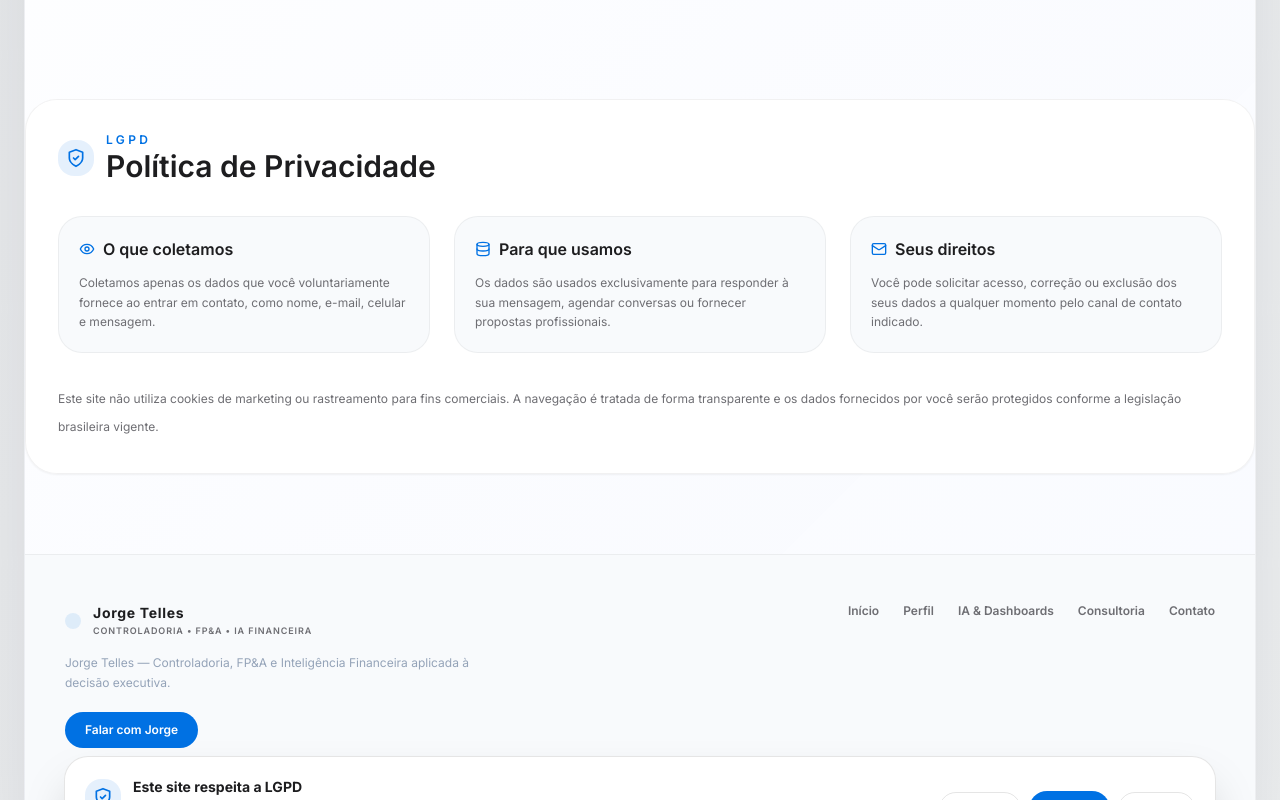
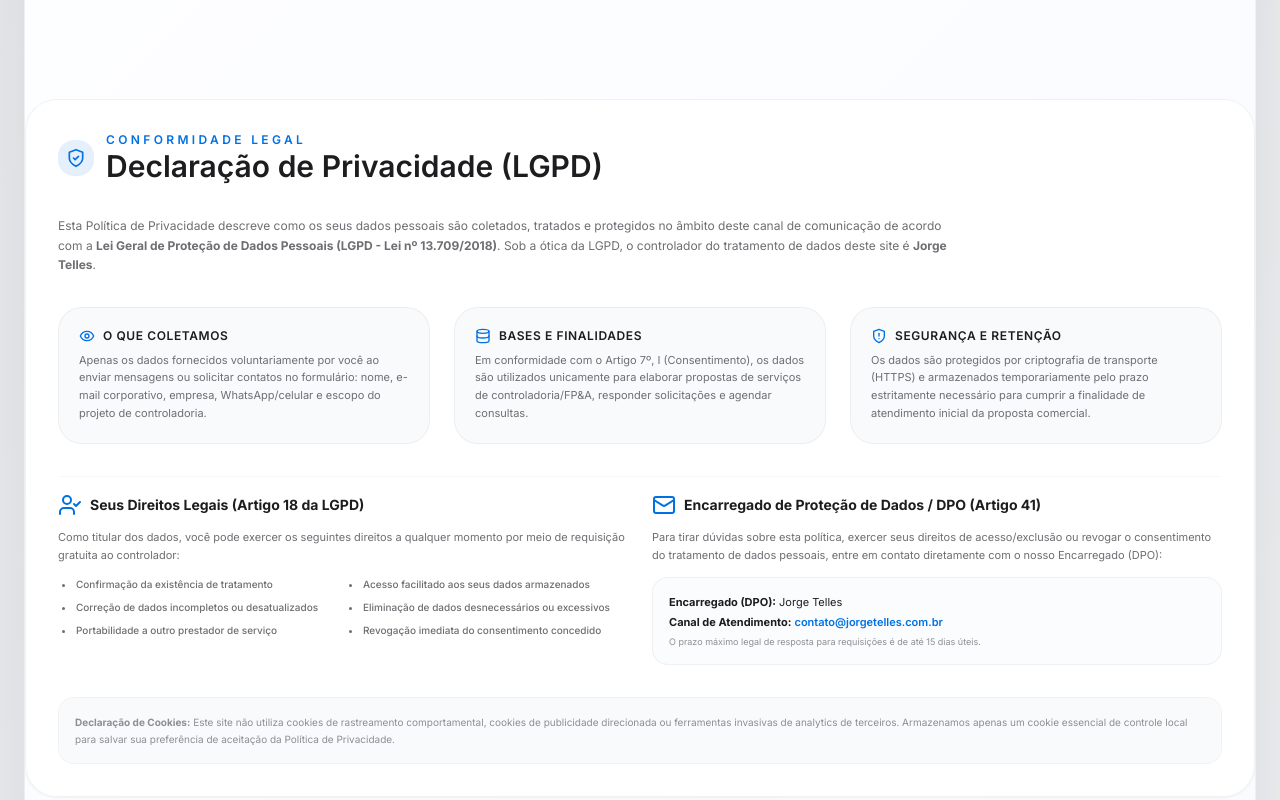
Before and after one commit to tellesjorge/site, a React (Vite) app: page /contato in a window 1280 px wide. Shown: the part 1100-1900 px from the top of the page. Built offline with nearby package versions, Linux system fonts and the light colour scheme; the HTML template or start-up script is replaced by a standard one.

Commit message:
ajusta conformidade com a LGPD e termos

```diff
--- a/src/components/PrivacyPolicy.tsx
+++ b/src/components/PrivacyPolicy.tsx
@@ -1,5 +1,5 @@
 import { motion } from 'framer-motion'
-import { Database, Eye, ShieldCheck, Mail } from 'lucide-react'
+import { Database, Eye, ShieldCheck, Mail, UserCheck, ShieldAlert } from 'lucide-react'
 
 function PrivacyPolicy() {
   return (
@@ -9,53 +9,97 @@ function PrivacyPolicy() {
       whileInView={{ opacity: 1, y: 0 }}
       viewport={{ once: true, amount: 0.2 }}
       transition={{ duration: 0.6 }}
-      className="mb-20 rounded-[32px] border border-black/5 bg-white/90 p-8 shadow-sm"
+      className="mb-20 rounded-[32px] border border-black/5 bg-white/90 p-8 shadow-sm space-y-8"
     >
       <div className="flex flex-wrap items-center gap-3">
         <div className="rounded-2xl bg-[#0071e3]/10 p-2 text-[#0071e3]">
           <ShieldCheck className="h-5 w-5" />
         </div>
         <div>
-          <p className="text-xs uppercase tracking-[0.28em] text-[#0071e3] font-semibold">LGPD</p>
-          <h2 className="text-3xl font-semibold text-[#1d1d1f]">Política de Privacidade</h2>
+          <p className="text-xs uppercase tracking-[0.28em] text-[#0071e3] font-semibold">Conformidade Legal</p>
+          <h2 className="text-3xl font-semibold text-[#1d1d1f]">Declaração de Privacidade (LGPD)</h2>
         </div>
       </div>
 
-      <div className="mt-8 grid gap-6 lg:grid-cols-3">
-        <div className="rounded-[24px] border border-black/5 bg-slate-50 p-5">
+      <p className="text-xs text-[#6e6e73] leading-relaxed max-w-4xl">
+        Esta Política de Privacidade descreve como os seus dados pessoais são coletados, tratados e protegidos no âmbito deste canal de comunicação de acordo com a <strong>Lei Geral de Proteção de Dados Pessoais (LGPD - Lei nº 13.709/2018)</strong>. Sob a ótica da LGPD, o controlador do tratamento de dados deste site é <strong>Jorge Telles</strong>.
+      </p>
+
+      <div className="grid gap-6 md:grid-cols-2 lg:grid-cols-3">
+        {/* Box 1: O que coletamos */}
+        <div className="rounded-[24px] border border-black/5 bg-slate-50 p-5 space-y-2">
           <div className="flex items-center gap-2 text-[#0071e3]">
             <Eye className="h-4 w-4" />
-            <h3 className="font-semibold text-[#1d1d1f]">O que coletamos</h3>
+            <h3 className="font-semibold text-xs text-[#1d1d1f] uppercase tracking-wider">O que Coletamos</h3>
           </div>
-          <p className="mt-3 text-xs text-[#6e6e73] leading-relaxed">
-            Coletamos apenas os dados que você voluntariamente fornece ao entrar em contato, como nome, e-mail, celular e mensagem.
+          <p className="text-[11px] text-[#6e6e73] leading-relaxed">
+            Apenas os dados fornecidos voluntariamente por você ao enviar mensagens ou solicitar contatos no formulário: nome, e-mail corporativo, empresa, WhatsApp/celular e escopo do projeto de controladoria.
           </p>
         </div>
 
-        <div className="rounded-[24px] border border-black/5 bg-slate-50 p-5">
+        {/* Box 2: Finalidade */}
+        <div className="rounded-[24px] border border-black/5 bg-slate-50 p-5 space-y-2">
           <div className="flex items-center gap-2 text-[#0071e3]">
             <Database className="h-4 w-4" />
-            <h3 className="font-semibold text-[#1d1d1f]">Para que usamos</h3>
+            <h3 className="font-semibold text-xs text-[#1d1d1f] uppercase tracking-wider">Bases e Finalidades</h3>
           </div>
-          <p className="mt-3 text-xs text-[#6e6e73] leading-relaxed">
-            Os dados são usados exclusivamente para responder à sua mensagem, agendar conversas ou fornecer propostas profissionais.
+          <p className="text-[11px] text-[#6e6e73] leading-relaxed">
+            Em conformidade com o Artigo 7º, I (Consentimento), os dados são utilizados unicamente para elaborar propostas de serviços de controladoria/FP&A, responder solicitações e agendar consultas.
           </p>
         </div>
 
-        <div className="rounded-[24px] border border-black/5 bg-slate-50 p-5">
+        {/* Box 3: Segurança */}
+        <div className="rounded-[24px] border border-black/5 bg-slate-50 p-5 space-y-2">
           <div className="flex items-center gap-2 text-[#0071e3]">
-            <Mail className="h-4 w-4" />
-            <h3 className="font-semibold text-[#1d1d1f]">Seus direitos</h3>
+            <ShieldAlert className="h-4 w-4" />
+            <h3 className="font-semibold text-xs text-[#1d1d1f] uppercase tracking-wider">Segurança e Retenção</h3>
           </div>
-          <p className="mt-3 text-xs text-[#6e6e73] leading-relaxed">
-            Você pode solicitar acesso, correção ou exclusão dos seus dados a qualquer momento pelo canal de contato indicado.
+          <p className="text-[11px] text-[#6e6e73] leading-relaxed">
+            Os dados são protegidos por criptografia de transporte (HTTPS) e armazenados temporariamente pelo prazo estritamente necessário para cumprir a finalidade de atendimento inicial da proposta comercial.
           </p>
         </div>
       </div>
 
-      <p className="mt-8 text-xs leading-7 text-[#6e6e73]">
-        Este site não utiliza cookies de marketing ou rastreamento para fins comerciais. A navegação é tratada de forma transparente e os dados fornecidos por você serão protegidos conforme a legislação brasileira vigente.
-      </p>
+      <div className="grid gap-6 lg:grid-cols-2 pt-4 border-t border-slate-100/60">
+        {/* Direitos do Titular */}
+        <div className="space-y-3">
+          <h4 className="text-sm font-bold text-[#1d1d1f] flex items-center gap-2">
+            <UserCheck className="h-4.5 w-4.5 text-[#0071e3]" />
+            Seus Direitos Legais (Artigo 18 da LGPD)
+          </h4>
+          <p className="text-[11px] text-[#6e6e73] leading-relaxed">
+            Como titular dos dados, você pode exercer os seguintes direitos a qualquer momento por meio de requisição gratuita ao controlador:
+          </p>
+          <ul className="grid grid-cols-1 sm:grid-cols-2 gap-2 text-[10px] text-[#6e6e73] list-disc list-inside pl-1 font-medium">
+            <li>Confirmação da existência de tratamento</li>
+            <li>Acesso facilitado aos seus dados armazenados</li>
+            <li>Correção de dados incompletos ou desatualizados</li>
+            <li>Eliminação de dados desnecessários ou excessivos</li>
+            <li>Portabilidade a outro prestador de serviço</li>
+            <li>Revogação imediata do consentimento concedido</li>
+          </ul>
+        </div>
+
+        {/* DPO Encarregado */}
+        <div className="space-y-3">
+          <h4 className="text-sm font-bold text-[#1d1d1f] flex items-center gap-2">
+            <Mail className="h-4.5 w-4.5 text-[#0071e3]" />
+            Encarregado de Proteção de Dados / DPO (Artigo 41)
+          </h4>
+          <p className="text-[11px] text-[#6e6e73] leading-relaxed">
+            Para tirar dúvidas sobre esta política, exercer seus direitos de acesso/exclusão ou revogar o consentimento do tratamento de dados pessoais, entre em contato diretamente com o nosso Encarregado (DPO):
+          </p>
+          <div className="rounded-2xl border border-black/5 bg-slate-50/50 p-4 space-y-1 text-[11px] text-[#1d1d1f]">
+            <p><strong>Encarregado (DPO):</strong> Jorge Telles</p>
+            <p><strong>Canal de Atendimento:</strong> <a href="mailto:contato@jorgetelles.com.br" className="text-[#0071e3] font-semibold hover:underline">contato@jorgetelles.com.br</a></p>
+            <p className="text-[9px] text-[#8e8e93] mt-1.5">O prazo máximo legal de resposta para requisições é de até 15 dias úteis.</p>
+          </div>
+        </div>
+      </div>
+
+      <div className="rounded-2xl bg-slate-50 p-4 text-[10px] text-[#8e8e93] leading-relaxed border border-black/[0.03]">
+        <strong>Declaração de Cookies:</strong> Este site não utiliza cookies de rastreamento comportamental, cookies de publicidade direcionada ou ferramentas invasivas de analytics de terceiros. Armazenamos apenas um cookie essencial de controle local para salvar sua preferência de aceitação da Política de Privacidade.
+      </div>
     </motion.section>
   )
 }
--- a/src/pages/ContactPage.tsx
+++ b/src/pages/ContactPage.tsx
@@ -315,7 +315,7 @@ export default function ContactPage() {
                     className="mt-0.5 h-4 w-4 rounded border-black/10 text-[#0071e3] focus:ring-[#0071e3]"
                   />
                   <span>
-                    Concordo com o tratamento dos dados informados exclusivamente para o estabelecimento de contato profissional entre as partes conforme as regras da LGPD.
+                    Concordo com o tratamento de meus dados exclusivamente para fins de contato profissional, conforme a <a href="#privacidade" className="text-[#0071e3] font-semibold hover:underline">Política de Privacidade</a> e as regras da LGPD (Lei nº 13.709/18).
                   </span>
                 </label>
 
```
